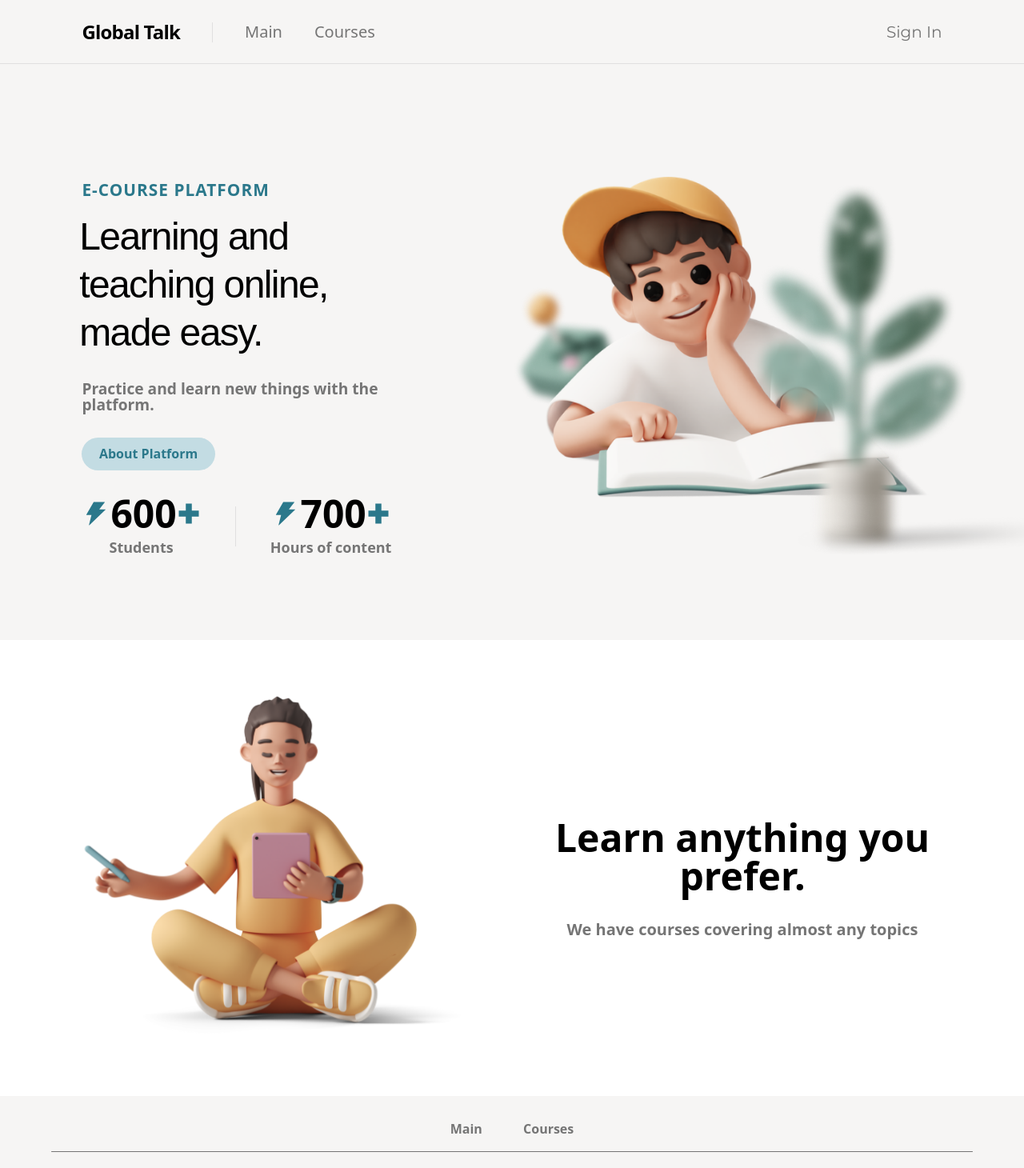
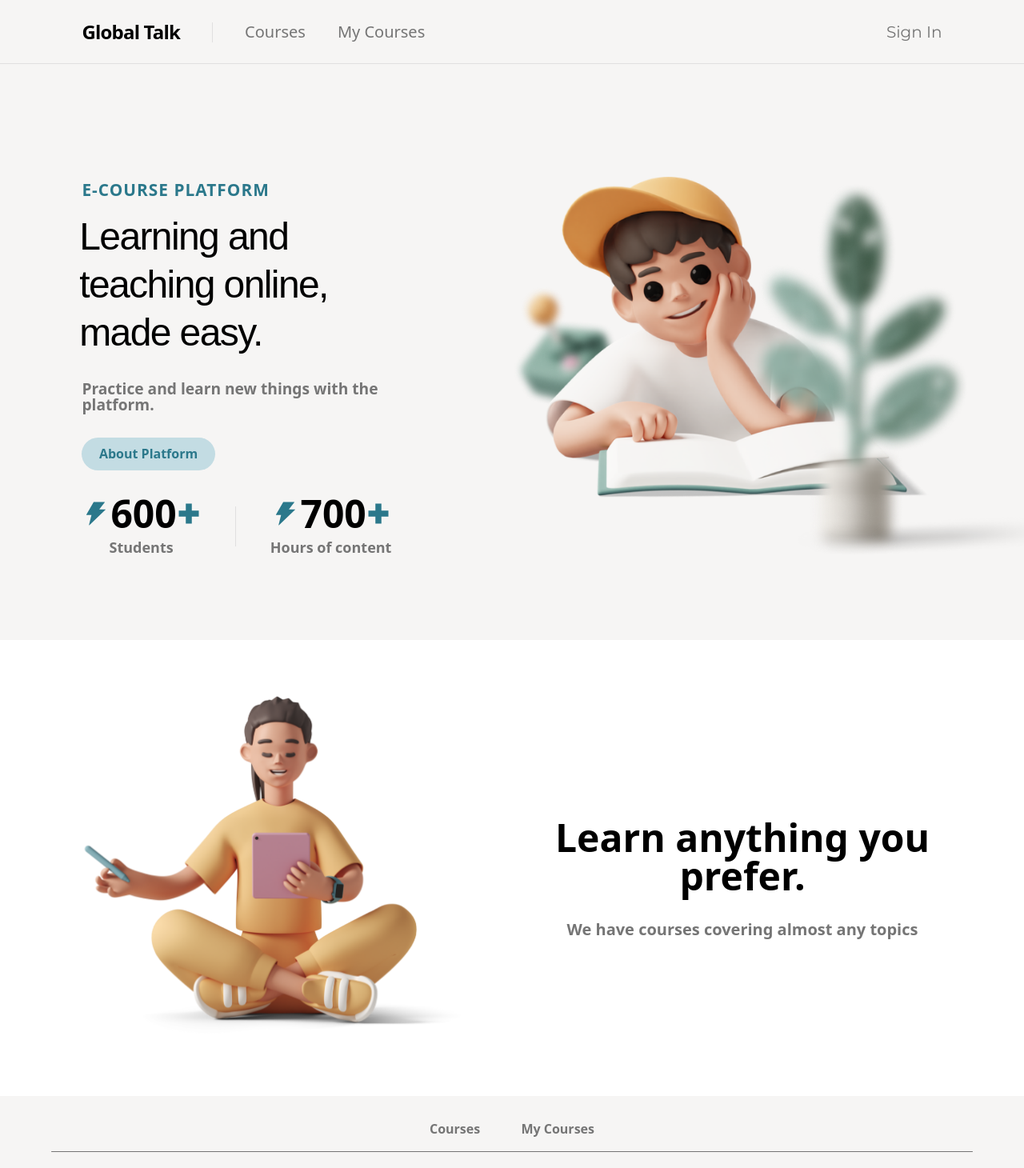
Before and after one commit to thinc-org/hacktoschool-fryingchicken, a Next.js app in the folder frontend/: page / in a window 1280 px wide. Shown: the top 1460 px of the page at 80% size. Built offline with nearby package versions, Linux system fonts and the light colour scheme; a web font is replaced by a local one.

Commit message:
refactor(layout): lift links state up

```diff
--- a/frontend/components/Footer.tsx
+++ b/frontend/components/Footer.tsx
@@ -1,8 +1,11 @@
-const Footer = () => {
-  const links = [
-    { name: 'Main', link: '#' },
-    { name: 'Courses', link: '#' },
-  ];
+interface props {
+  links: {
+    name: string;
+    link: string;
+  }[];
+}
+
+const Footer = ({ links }: props) => {
   return (
     <footer className="bg-grey-light flex flex-col items-center font-semibold text-grey-dark py-[5%] text-[0.8rem] sm:text-base text-center lg:py-[2%]">
       <section className="flex items-center flex-col flex-wrap lg:flex-nowrap lg:flex-row lg:justify-center lg:w-[100vw]">
--- a/frontend/components/Layout.tsx
+++ b/frontend/components/Layout.tsx
@@ -3,11 +3,15 @@ import Navbar from './Navbar';
 import Footer from './Footer';
 
 const Layout = ({ children }: { children: React.ReactNode }) => {
+  const links = [
+    { name: 'Courses', link: '#' },
+    { name: 'My Courses', link: '#' },
+  ];
   return (
     <>
-      <Navbar />
+      <Navbar links={links} />
       {children}
-      <Footer />
+      <Footer links={links} />
     </>
   );
 };
--- a/frontend/components/Navbar.tsx
+++ b/frontend/components/Navbar.tsx
@@ -1,11 +1,14 @@
 import MobileNavbar from './MobileNavbar';
 import DesktopNavbar from './DesktopNavbar';
 
-const Navbar = () => {
-  const links = [
-    { name: 'Main', link: '#' },
-    { name: 'Courses', link: '#' },
-  ];
+interface props {
+  links: {
+    name: string;
+    link: string;
+  }[];
+}
+
+const Navbar = ({ links }: props) => {
   return (
     <>
       <DesktopNavbar links={links} />
```
